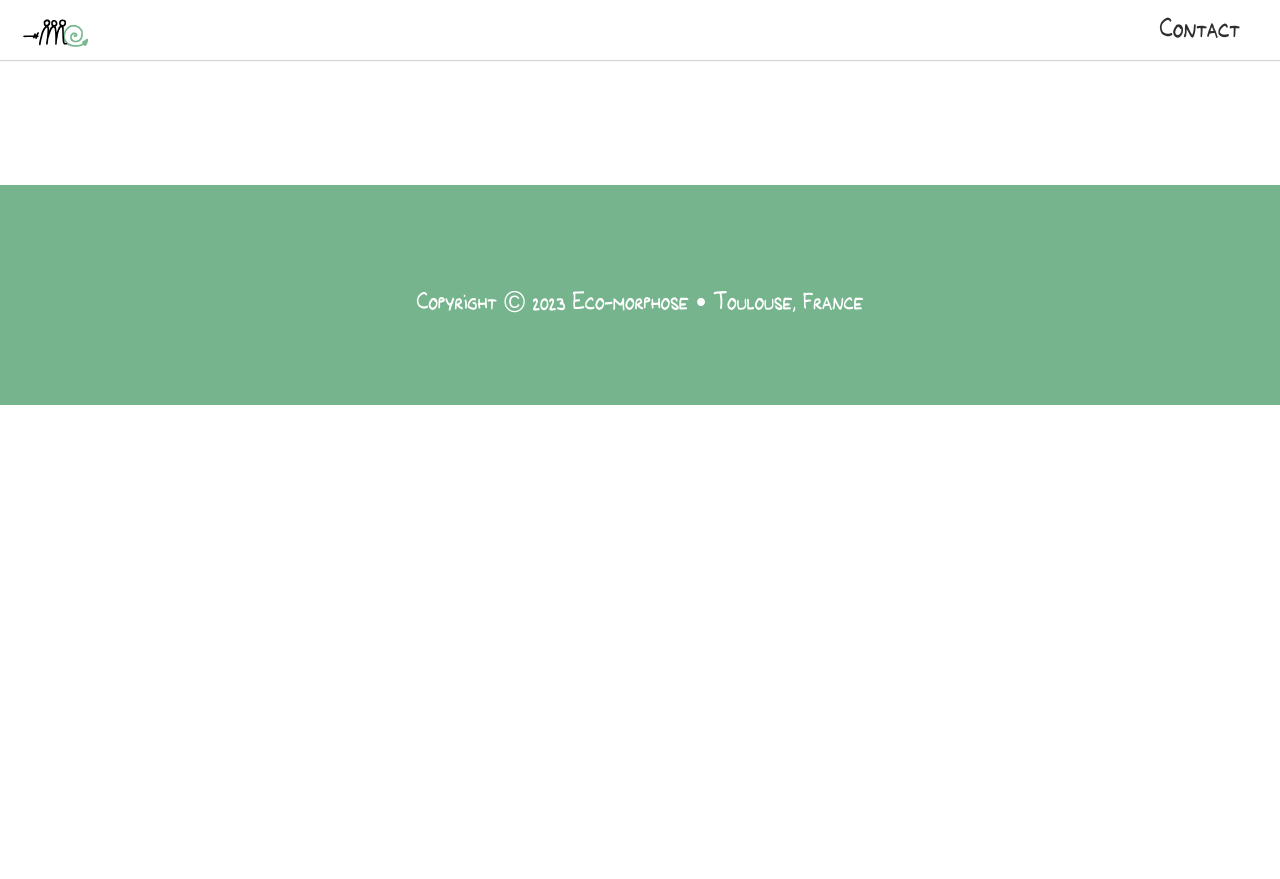
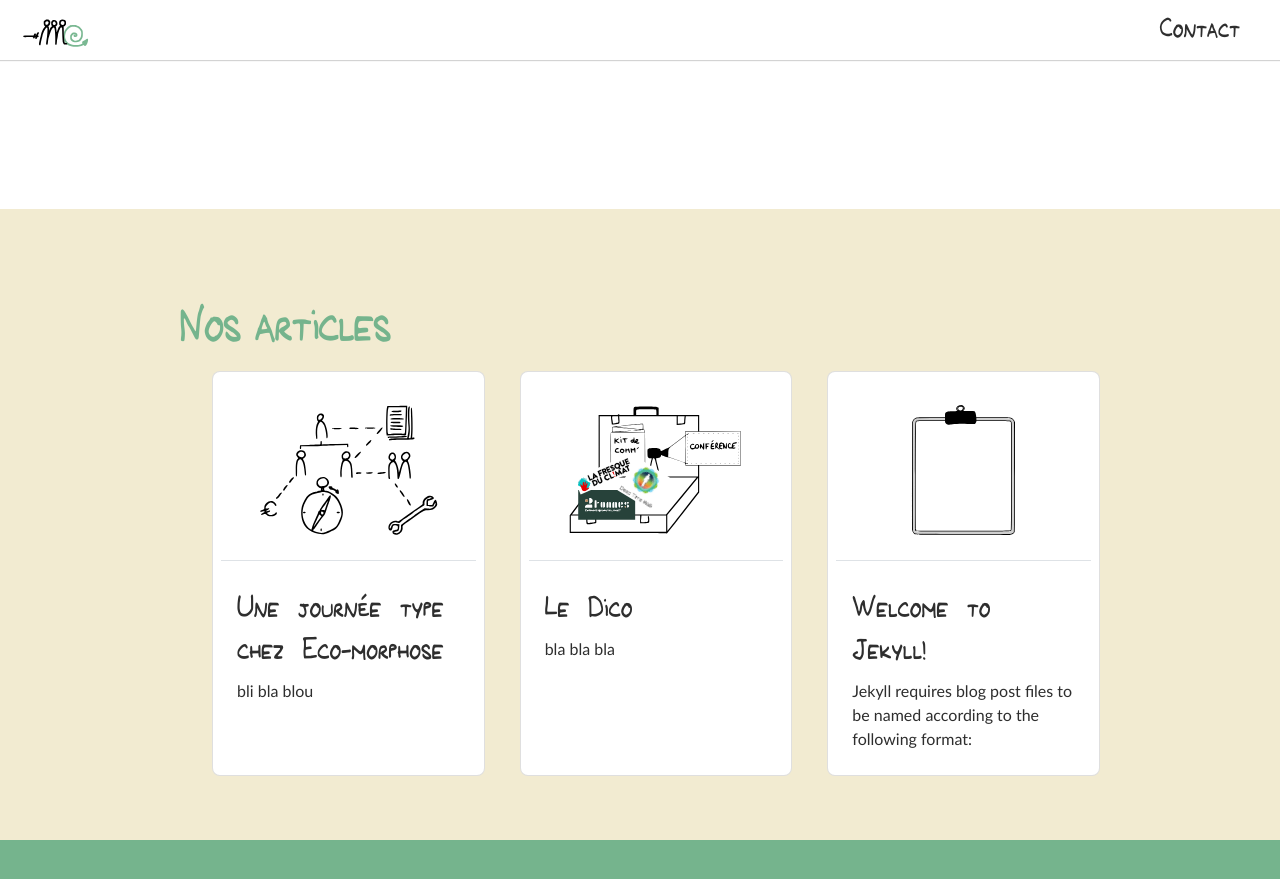
Before and after one commit to eco-morphose-2023/eco-morphose-2023.github.io, a Jekyll site: the page built from index.html, in a window 1280 px wide and 900 px high, scrolled down 7290 px. Shown: the top 879 px of the window. Built offline with Jekyll 4.4.1, drawn with Linux system fonts in a browser that asks for light colours; before the commit the page ends 7695 px from its top, so only the background shows below that.

Commit message:
format journée type article

```diff
--- a/_includes/head.html
+++ b/_includes/head.html
@@ -27,7 +27,7 @@
 
 
         <link href="https://cdn.jsdelivr.net/npm/bootstrap@5.0.2/dist/css/bootstrap.min.css" rel="stylesheet" integrity="sha384-EVSTQN3/azprG1Anm3QDgpJLIm9Nao0Yz1ztcQTwFspd3yD65VohhpuuCOmLASjC" crossorigin="anonymous">
-        <link rel="stylesheet" type="text/css" href="../assets/css/styles.css" />
+        <link rel="stylesheet" type="text/css" href="/assets/css/styles.css" />
         <link rel="stylesheet" href="https://maxst.icons8.com/vue-static/landings/line-awesome/line-awesome/1.3.0/css/line-awesome.min.css">
     </head>
   <body>
--- a/_includes/header.html
+++ b/_includes/header.html
@@ -2,7 +2,7 @@
     <nav class="navbar navbar-expand-lg navbar-light fixed-top p-0">
         <div class="container-fluid p-0 h-100">
             <a class="navbar-brand ps-3" href="/">
-                <img src="../assets/images/logos/logoSimpleSansFond.svg" alt="Eco-morphose" width="80" class="d-inline-block align-text-top">
+                <img src="/assets/images/logos/logoSimpleSansFond.svg" alt="Eco-morphose" width="80" class="d-inline-block align-text-top">
             </a>
             <button class="navbar-toggler border-0" type="button" data-bs-toggle="collapse" data-bs-target="#navbarNav" aria-controls="navbarNav" aria-expanded="false" aria-label="Toggle navigation">
                 <span class="navbar-toggler-icon"></span>
--- /dev/null
+++ b/_includes/post_preview.html
@@ -0,0 +1,11 @@
+
+
+<li class="card p-2">
+    <a href="{{ post.url }}">
+        <img src="{{ post.image }}" class="card-img-top p-4 home-picto">
+        <div class="card-body border-top">
+            <h3 class="card-title">{{ post.title }}</h3>
+            <p class="card-text">{{ post.desc }}</p>
+        </div>
+    </a>
+</li>
--- a/_posts/2022-08-01-le-dico.md
+++ b/_posts/2022-08-01-le-dico.md
@@ -2,7 +2,10 @@
 layout: post
 title:  "Le Dico"
 date:   2022-08-01 12:00:00 +0200
+desc: "bla bla bla"
+image: "/assets/images/homepage/malette.svg"
 ---
+
 
 > “Words create worlds.”
 Cette citation - que l’on ne sait pas bien à qui attribuer - signifie que les mots que nous choisissons d’employer façonnent notre façon de voir le monde. Les histoires que nous formulons donnent du contenu à nos imaginaires.
--- /dev/null
+++ b/_posts/2022-08-10-journee-type-eco-morphose.html
@@ -0,0 +1,80 @@
+---
+layout: post
+title:  "Une journée type chez Eco-morphose"
+date:   2022-08-10 12:00:00 +0200
+desc: "bli bla blou"
+image: "/assets/images/homepage/boussole.svg"
+
+---
+
+<p>Dans notre rapprochement professionnel, non seulement nous voulions mettre du sens dans notre activité, mais la manière de le faire comptait tout autant !
+   Pour prendre soin de nous, nous avons nos petits rituels…</p>
+
+<section class="pt-2">
+   <h2>Commencer la journée du bon pied : Comment ça va ? (Pour de vrai) </h2>
+
+   <div class="row">
+      <div class="col-md-7">
+         <p>Un tour de table des météos intérieures pour commencer : à quel(s) personnage(s) je m’identifie ce matin et pourquoi… qui amène à un tour de table.</p>
+         <p>Chacun.e met en commun ce qu’il souhaite et c’est souvent l’occasion de partager des réflexions personnelles sur le sujet à traiter, l’état d’avancement du projet, les conditions avec lesquelles on arrive ou ce que l’on projette pour la journée.</p>
+         <p>A quoi ça sert ? Très utile pour se rendre compte de comment vont les collègues en ce moment, s’assurer qu’on reste aligné.e.s, que tout le monde sera bien à bord pour la journée (ou savoir se dire qu’un.e d’entre nous sera un peu en retrait et ce n’est pas grave).</p>
+      </div>
+      <div class="col-md-5">
+         <img src="/assets/images/posts/2023-08-10-journee-type/arbres-des-emotions.PNG" class="post-big-img">
+      </div>
+   </div>
+</section>
+
+
+
+<section class="pt-5">
+   <h2>Le coeur de journée</h2>
+
+   <p>Prestation, rendez-vous extérieur, séance de travail interne… peu importe, nous tenons à ce qu’il y ait de la place pour les ingrédients suivants :
+   </p>
+
+   <div class="row">
+      <article class="col-md-6">
+         <div>
+            <img class="img-thumbnail border-0" src="/assets/images/posts/2023-08-10-journee-type/discussion-equipe.PNG" alt="">
+         </div>
+         <p>
+            Travail en extérieur dès que possible :<br>
+            Est-ce que le programme à venir est météo-et-nomade-compatible ?
+         </p>
+      </article>
+      <article class="col-md-6">
+         <div>
+            <img class="img-thumbnail border-0 pt-5" src="/assets/images/posts/2023-08-10-journee-type/deplacements-velo.PNG" alt="">
+         </div>
+         <p class=" pt-5">
+            Se déplacer en vélo (vraiment si on n’a pas le choix, en voiture)
+         </p>
+      </article>
+   </div>
+   <div>
+      <img class="w-100 px-5 d-block mx-auto py-4" src="/assets/images/posts/2023-08-10-journee-type/bonnes-habitudes.png" alt="">
+      <p class="text-center">interagir selon les bonnes habitudes pour cultiver l’intelligence collective
+      </p>
+   </div>
+
+</section>
+
+<section class="py-5 mb-5">
+   <h2>Une clôture digne de ce nom</h2>
+
+   <p>
+      Une journée - qu’elle ait été formidable ou difficile - mérite qu’on la décrypte ensemble pour savoir
+   </p>
+   <div>
+      <img class="w-100" src="/assets/images/posts/2023-08-10-journee-type/processus.png" />
+   </div>
+   <div class="d-flex justify-content-around pb-4">
+      <span>ce que l’on gardera,</span>
+      <span>ce que l’on retravaillera</span>
+      <span>ou ce que l’on ne refera pas.</span>
+   </div>
+   <p>
+      Alors, on met toujours une petite alarme environ 15 minutes avant de devoir partir pour avoir un temps réflexif partagé.
+   </p>
+</section>
--- a/_posts/2023-07-15-welcome-to-jekyll.markdown
+++ b/_posts/2023-07-15-welcome-to-jekyll.markdown
@@ -3,6 +3,8 @@
 title:  "Welcome to Jekyll!"
 date:   2022-07-15 14:55:42 +0200
 categories: jekyll update
+image: "/assets/images/homepage/ardoise.svg"
+desc: 'Jekyll requires blog post files to be named according to the following format:'
 ---
 You’ll find this post in your `_posts` directory. Go ahead and edit it and re-build the site to see your changes. You can rebuild the site in many different ways, but the most common way is to run `jekyll serve`, which launches a web server and auto-regenerates your site when a file is updated.
 
--- a/assets/css/styles.css
+++ b/assets/css/styles.css
@@ -505,6 +505,46 @@
     display: block;
 }
 
+.post-list{
+    display: grid;
+    grid-template-columns: repeat(3, 1fr);
+    gap: 35px;
+}
+
+.post-list > li{
+    /* background-color: white;
+    border: 1px solid #2e2e2e;
+    padding: 20px; */
+    border-radius: 8px;
+}
+
+.post-list a{
+    color: #2e2e2e;
+    text-decoration: none;
+}
+
+.post-container{
+    max-width: 800px;
+    margin: auto;
+}
+
+.post-container h1{
+   color: #545454;
+   font-size: 4em;
+   font-family: 'Axelle-Regular', 'Arial', sans-serif;
+}
+.post-container h2{
+    font-size: 3em;
+ }
+
+.post-container section{
+    padding: 0;
+}
+.post-big-img{
+    width: 100%;
+    max-width: 400px;
+}
+
 @media screen and (min-width: 768px) {
     .nous .hide-for-mobile{
         display: block;
--- a/index.html
+++ b/index.html
@@ -356,3 +356,15 @@
     </div>
   </div>
 </section>
+
+
+<section class="py-5 mt-md-4 bg-lightgreen">
+  <h2 class="pt-4">Nos articles</h2>
+  <ul class="post-list">
+    {% for post in site.posts %}
+      {% include post_preview.html content=post %}
+    {% endfor %}
+  </ul>
+  <div class="text-center">
+  </div>
+</section>
```
Also changed, not shown: _layouts/post.html (added, +14 -0 lines), _posts/2022-08-10-journee-type-eco-morphose.md (deleted, +0 -51 lines), blog.html (deleted, +0 -12 lines).
